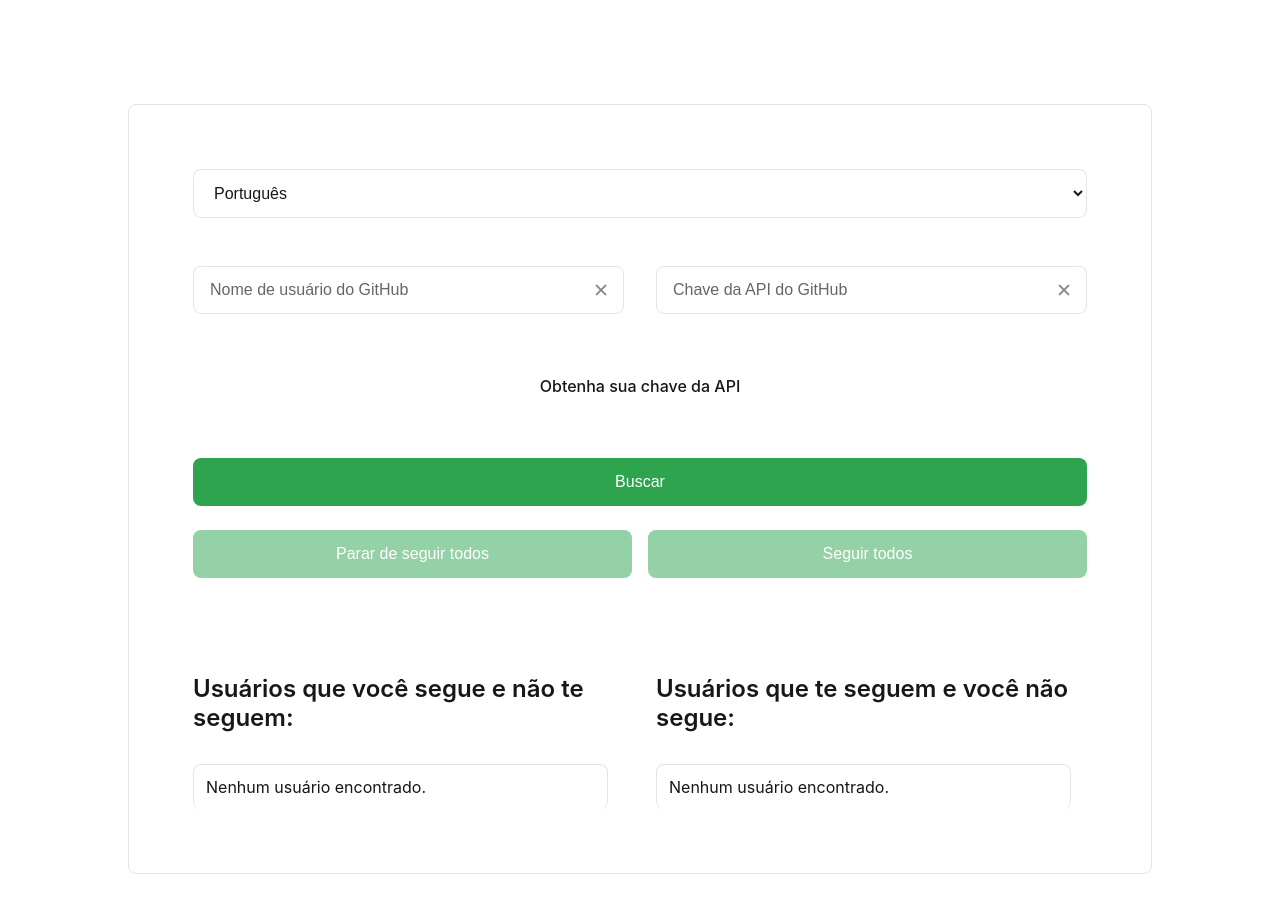
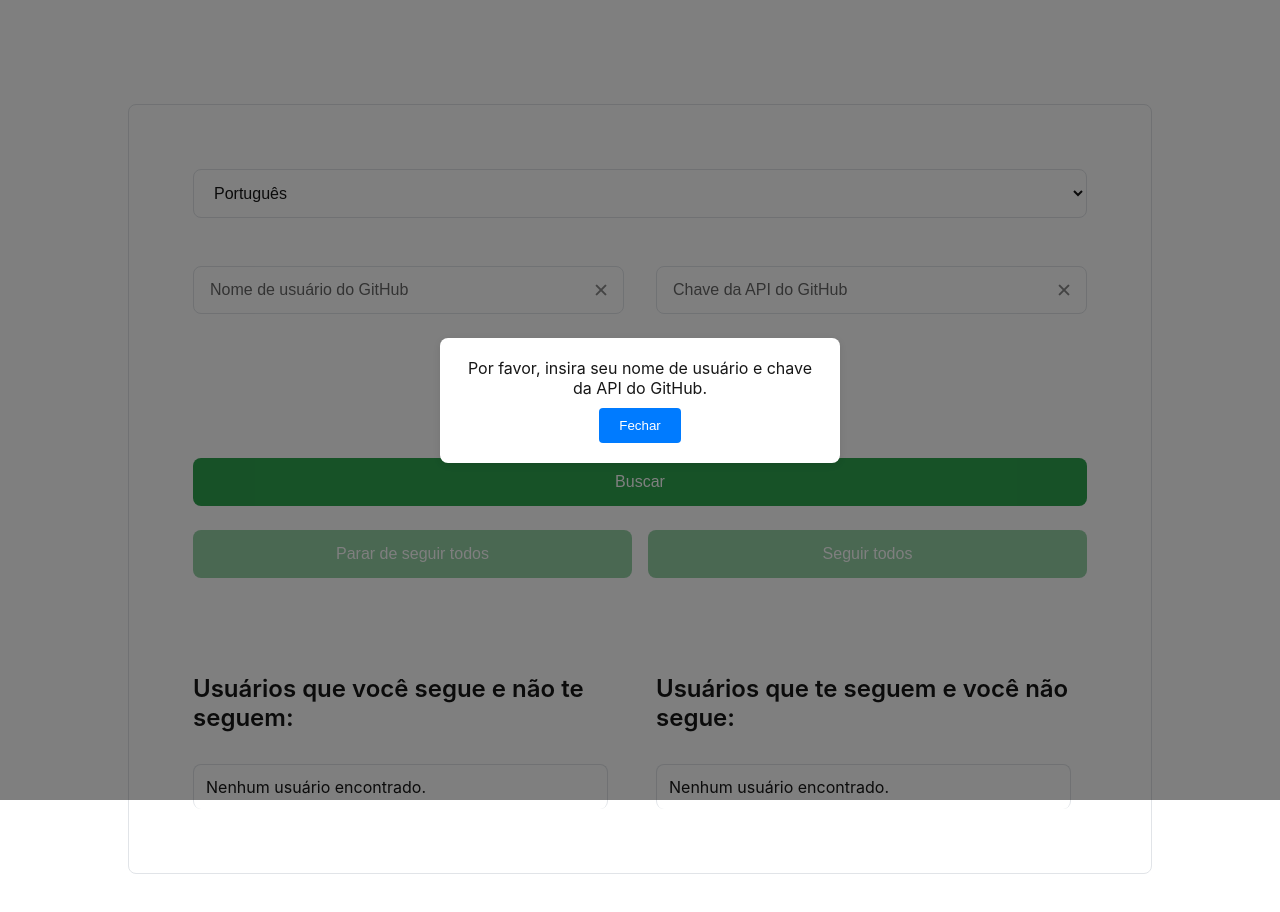
Before and after one commit to GravetoGeek/unfollowNonFollowers, a Next.js app: page / in a window 1280 px wide. Both pictures are taken after a click on the button "Buscar". Shown: the top 912 px of the page. Built offline with nearby package versions, Linux system fonts and the light colour scheme.

Commit message:
:sparkles: feat: Criação do componente modal

```diff
--- /dev/null
+++ b/src/app/components/Modal/ConfirmationModal.tsx
@@ -0,0 +1,33 @@
+import {SupportedLanguages,translations} from '../../constants/translations'
+import styles from './Modal.module.css'
+
+interface ConfirmationModalProps {
+    message: string;
+    onConfirm: () => void;
+    onCancel: () => void;
+    language: SupportedLanguages; // Recebe o idioma como propriedade
+}
+
+export default function ConfirmationModal({ message, onConfirm, onCancel, language }: ConfirmationModalProps) {
+    const handleOverlayClick = (e: React.MouseEvent<HTMLDivElement>) => {
+        if (e.target === e.currentTarget) {
+            onCancel(); // Fecha o modal ao clicar fora
+        }
+    };
+
+    return (
+        <div className={styles.modalOverlay} onClick={handleOverlayClick}>
+            <div className={styles.modal}>
+                <p>{message}</p>
+                <div className={styles.buttonGroup}>
+                    <button onClick={onConfirm} className={styles.confirmButton}>
+                        {translations[language].confirm}
+                    </button>
+                    <button onClick={onCancel} className={styles.cancelButton}>
+                        {translations[language].cancel}
+                    </button>
+                </div>
+            </div>
+        </div>
+    );
+}
--- /dev/null
+++ b/src/app/components/Modal/Modal.module.css
@@ -0,0 +1,68 @@
+.modalOverlay {
+    position: fixed;
+    top: 0;
+    left: 0;
+    width: 100%;
+    height: 100%;
+    background: rgba(0, 0, 0, 0.5);
+    display: flex;
+    justify-content: center;
+    align-items: center;
+    z-index: 1000;
+}
+
+.modal {
+    background: white;
+    padding: 20px;
+    border-radius: 8px;
+    box-shadow: 0 2px 10px rgba(0, 0, 0, 0.1);
+    text-align: center;
+    max-width: 400px;
+    width: 90%;
+}
+
+.closeButton {
+    margin-top: 10px;
+    padding: 10px 20px;
+    background: #007bff;
+    color: white;
+    border: none;
+    border-radius: 4px;
+    cursor: pointer;
+}
+
+.closeButton:hover {
+    background: #0056b3;
+}
+
+.buttonGroup {
+    display: flex;
+    justify-content: space-between;
+    margin-top: 20px;
+}
+
+.confirmButton {
+    padding: 10px 20px;
+    background: #2ea44f;
+    color: white;
+    border: none;
+    border-radius: 4px;
+    cursor: pointer;
+}
+
+.cancelButton {
+    padding: 10px 20px;
+    background: #d73a49;
+    color: white;
+    border: none;
+    border-radius: 4px;
+    cursor: pointer;
+}
+
+.confirmButton:hover {
+    background: #2c974b;
+}
+
+.cancelButton:hover {
+    background: #cb2431;
+}
--- /dev/null
+++ b/src/app/components/Modal/Modal.tsx
@@ -0,0 +1,25 @@
+import styles from './Modal.module.css'
+
+interface ModalProps {
+    message: string;
+    onClose: () => void;
+}
+
+export default function Modal({ message, onClose }: ModalProps) {
+    const handleOverlayClick = (e: React.MouseEvent<HTMLDivElement>) => {
+        if (e.target === e.currentTarget) {
+            onClose(); // Fecha o modal ao clicar fora
+        }
+    };
+
+    return (
+        <div className={styles.modalOverlay} onClick={handleOverlayClick}>
+            <div className={styles.modal}>
+                <p>{message}</p>
+                <button onClick={onClose} className={styles.closeButton}>
+                    Fechar
+                </button>
+            </div>
+        </div>
+    );
+}
--- a/src/app/constants/translations.ts
+++ b/src/app/constants/translations.ts
@@ -21,6 +21,8 @@ interface Translation {
     confirmFollowAll: string
     confirmUnfollowAll: string
     errorMissingCredentials: string
+    confirm: string
+    cancel: string
 }
 
 export const translations: Record<SupportedLanguages, Translation> = {
@@ -45,6 +47,8 @@ export const translations: Record<SupportedLanguages, Translation> = {
         confirmFollowAll: "Tem certeza que deseja seguir todos os usuários?",
         confirmUnfollowAll: "Tem certeza que deseja deixar de seguir todos os usuários?",
         errorMissingCredentials: "Por favor, insira seu nome de usuário e chave da API do GitHub.",
+        confirm: "Confirmar",
+        cancel: "Cancelar",
     },
     en: {
         githubUsername: "GitHub Username",
@@ -67,6 +71,8 @@ export const translations: Record<SupportedLanguages, Translation> = {
         confirmFollowAll: "Are you sure you want to follow all users?",
         confirmUnfollowAll: "Are you sure you want to unfollow all users?",
         errorMissingCredentials: "Please enter your GitHub username and API key.",
+        confirm: "Confirm",
+        cancel: "Cancel",
     },
     zh: {
         githubUsername: "GitHub 用户名",
@@ -89,6 +95,8 @@ export const translations: Record<SupportedLanguages, Translation> = {
         confirmFollowAll: "您确定要关注所有用户吗？",
         confirmUnfollowAll: "您确定要取消关注所有用户吗？",
         errorMissingCredentials: "请输入您的 GitHub 用户名和 API 密钥。",
+        confirm: "确认",
+        cancel: "取消",
     },
     hi: {
         githubUsername: "GitHub उपयोगकर्ता नाम",
@@ -111,6 +119,8 @@ export const translations: Record<SupportedLanguages, Translation> = {
         confirmFollowAll: "क्या आप सभी उपयोगकर्ताओं को फॉलो करना चाहते हैं?",
         confirmUnfollowAll: "क्या आप सभी उपयोगकर्ताओं को अनफॉलो करना चाहते हैं?",
         errorMissingCredentials: "कृपया अपना GitHub उपयोगकर्ता नाम और API कुंजी दर्ज करें।",
+        confirm: "पुष्टि करें",
+        cancel: "रद्द करें",
     },
     ar: {
         githubUsername: "اسم مستخدم GitHub",
@@ -133,6 +143,8 @@ export const translations: Record<SupportedLanguages, Translation> = {
         confirmFollowAll: "هل أنت متأكد من أنك تريد متابعة جميع المستخدمين؟",
         confirmUnfollowAll: "هل أنت متأكد من أنك تريد إلغاء متابعة جميع المستخدمين؟",
         errorMissingCredentials: "الرجاء إدخال اسم المستخدم ومفتاح API الخاص بك في GitHub.",
+        confirm: "تأكيد",
+        cancel: "إلغاء",
     },
     ja: {
         githubUsername: "GitHub ユーザー名",
@@ -155,5 +167,7 @@ export const translations: Record<SupportedLanguages, Translation> = {
         confirmFollowAll: "すべてのユーザーをフォローしますか？",
         confirmUnfollowAll: "すべてのユーザーのフォローを解除しますか？",
         errorMissingCredentials: "GitHubのユーザー名とAPIキーを入力してください。",
+        confirm: "確認",
+        cancel: "キャンセル",
     },
 }
--- a/src/app/page.tsx
+++ b/src/app/page.tsx
@@ -1,19 +1,23 @@
 "use client"
 
 import {useEffect,useState} from 'react'
+import ConfirmationModal from './components/Modal/ConfirmationModal'
+import Modal from './components/Modal/Modal'
 import {UserCard} from './components/UserCard/UserCard'
-import type {SupportedLanguages} from './constants/translations'
-import {translations} from './constants/translations'
+import {SupportedLanguages,translations} from './constants/translations'
 import {useGitHubOperations} from './hooks/useGitHubOperations'
 import styles from './page.module.css'
 import {GitHubServiceImpl} from './services/GitHubService'
 
 export default function HomePage() {
-    const [username, setUsername] = useState("")
-    const [apiKey, setApiKey] = useState("")
-    const [language, setLanguage] = useState<SupportedLanguages>("pt")
+    const [username, setUsername] = useState("");
+    const [apiKey, setApiKey] = useState("");
+    const [language, setLanguage] = useState<SupportedLanguages>("pt");
+    const [modalMessage, setModalMessage] = useState<string | null>(null);
+    const [confirmationMessage, setConfirmationMessage] = useState<string | null>(null);
+    const [onConfirm, setOnConfirm] = useState<(() => Promise<void>) | null>(null);
 
-    const githubOperations = useGitHubOperations(new GitHubServiceImpl())
+    const githubOperations = useGitHubOperations(new GitHubServiceImpl());
     const {
         nonFollowers,
         nonFollowing,
@@ -67,13 +71,13 @@ export default function HomePage() {
 
     const handleSearch = async () => {
         if (!username || !apiKey) {
-            alert(translations[language].errorMissingCredentials);
+            setModalMessage(translations[language].errorMissingCredentials); // Define a mensagem do modal
             return;
         }
         try {
             await handleSearchNonFollowers(username, apiKey);
         } catch (error) {
-            alert(error instanceof Error ? error.message : "An error occurred");
+            setModalMessage(error instanceof Error ? error.message : "An error occurred");
         }
     }
 
@@ -81,7 +85,7 @@ export default function HomePage() {
         try {
             await handleUnfollow(userLogin, apiKey);
         } catch (error) {
-            alert(error instanceof Error ? error.message : "An error occurred");
+            setModalMessage(error instanceof Error ? error.message : "An error occurred");
         }
     }
 
@@ -89,45 +93,72 @@ export default function HomePage() {
         try {
             await handleFollow(userLogin, apiKey);
         } catch (error) {
-            alert(error instanceof Error ? error.message : "An error occurred");
+            setModalMessage(error instanceof Error ? error.message : "An error occurred");
         }
     }
 
-    const handleUnfollowAllClick = async () => {
+    const handleUnfollowAllClick = () => {
         if (!apiKey) {
-            alert(translations[language].errorMissingCredentials);
+            setModalMessage(translations[language].errorMissingCredentials);
             return;
         }
 
-        const confirmUnfollow = confirm(translations[language].confirmUnfollowAll);
-        if (!confirmUnfollow) return;
-
+        setConfirmationMessage(translations[language].confirmUnfollowAll);
+        setOnConfirm(() => async () => {
             try {
                 await handleUnfollowAll(apiKey);
+                setConfirmationMessage(null);
+                setOnConfirm(null); // Limpa o estado após a execução
             } catch (error) {
-            alert(error instanceof Error ? error.message : "An error occurred");
+                setModalMessage(error instanceof Error ? error.message : "An error occurred");
             }
-    }
+        });
+    };
 
-    const handleFollowAllClick = async () => {
+    const handleFollowAllClick = () => {
         if (!apiKey) {
-            alert(translations[language].errorMissingCredentials);
+            setModalMessage(translations[language].errorMissingCredentials);
             return;
         }
 
-        const confirmFollow = confirm(translations[language].confirmFollowAll);
-        if (!confirmFollow) return;
-
+        setConfirmationMessage(translations[language].confirmFollowAll);
+        setOnConfirm(() => async () => {
             try {
                 await handleFollowAll(apiKey);
+                setConfirmationMessage(null);
+                setOnConfirm(null); // Limpa o estado após a execução
             } catch (error) {
-            alert(error instanceof Error ? error.message : "An error occurred");
+                setModalMessage(error instanceof Error ? error.message : "An error occurred");
             }
-    }
+        });
+    };
 
     return (
         <div className={styles.page}>
             <main className={styles.main}>
+                {/* Modal de mensagem */}
+                {modalMessage && (
+                    <Modal
+                        message={modalMessage}
+                        onClose={() => setModalMessage(null)}
+                    />
+                )}
+                {/* Modal de confirmação */}
+                {confirmationMessage && (
+                    <ConfirmationModal
+                        message={confirmationMessage}
+                        onConfirm={async () => {
+                            if (onConfirm) {
+                                await onConfirm(); // Chama a função de confirmação
+                            }
+                        }}
+                        onCancel={() => {
+                            setConfirmationMessage(null);
+                            setOnConfirm(null);
+                        }}
+                        language={language} // Passa o idioma selecionado
+                    />
+                )}
                 <div className={styles.ctas}>
                     <select
                         id="language-select"
```
Lines whose indentation alone changed are shown as unchanged.
